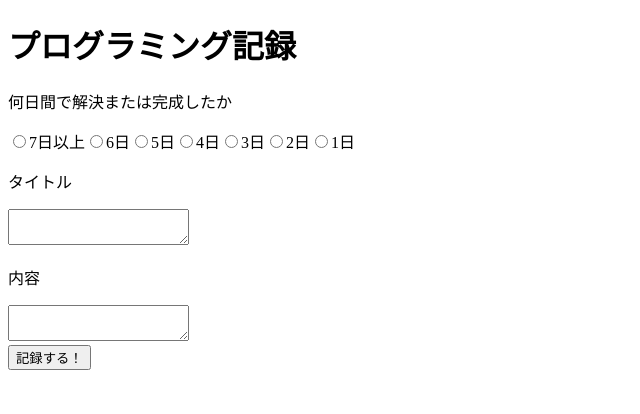
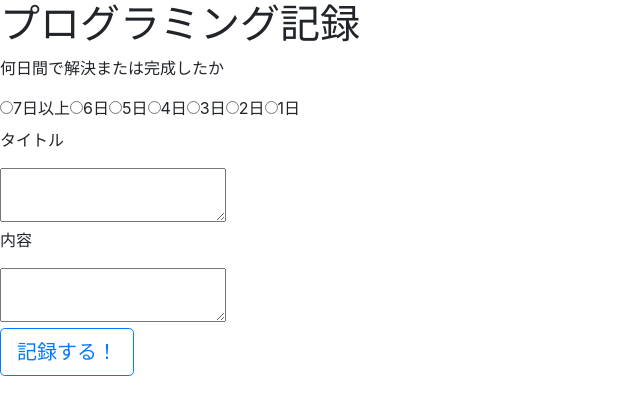
Before and after one commit to jnn-natsumi/Record_app, a Vue app: page / in a window 1280 px wide. Shown: the top 414 px of the page, without its empty margins (0-640 px from the left). Built offline with nearby package versions, Linux system fonts and the light colour scheme; the HTML template or start-up script is replaced by a standard one.

Commit message:
Add bootstrap

```diff
--- a/package.json
+++ b/package.json
@@ -34,6 +34,8 @@
   },
   "dependencies": {
     "axios": "^0.20.0",
+    "bootstrap": "^4.5.3",
+    "bootstrap-vue": "^2.18.0",
     "express": "^4.17.1",
     "pg": "^8.4.1",
     "typeorm": "^0.2.28",
--- a/src/front/components/Post.vue
+++ b/src/front/components/Post.vue
@@ -21,7 +21,7 @@
         <textarea v-model="post.body"></textarea>
       </div>
       <div>
-        <button @click="sendMessage()">記録する！</button>
+          <b-button @click="sendMessage()" size="lg" variant="outline-primary">記録する！</b-button>
       </div>
     </div><!-- 入力エリア ここまで-->
     <div v-else><!-- 結果エリア ここから -->
@@ -36,6 +36,9 @@
         <p>内容</p>
         <p>{{post.body}}</p>
       </div>
+      <div>
+        <a href="http://localhost:3000/post/list">記録一覧へ</a>
+    </div>
     </div><!-- 結果エリア ここまで -->
   </div>
 </template>
--- a/src/front/components/PostList.vue
+++ b/src/front/components/PostList.vue
@@ -13,6 +13,9 @@
         <td>{{post.body}}</td>
       </tr>
     </table>
+    <div>
+        <a href="http://localhost:3000">記録投稿へ</a>
+    </div>
   </div>
 </template>
 <script lang="ts">
--- a/src/front/ts/index.ts
+++ b/src/front/ts/index.ts
@@ -1,5 +1,10 @@
 import Vue from 'vue'
 import App from '../components/App.vue'
+
+import BootstrapVue from 'bootstrap-vue'
+import 'bootstrap/dist/css/bootstrap.css'
+import 'bootstrap-vue/dist/bootstrap-vue.css'
+Vue.use(BootstrapVue)
 
 new Vue({
   el: '#app',
```
Also changed, not shown: 2 other files (tests, documents, lock files or other folders).
